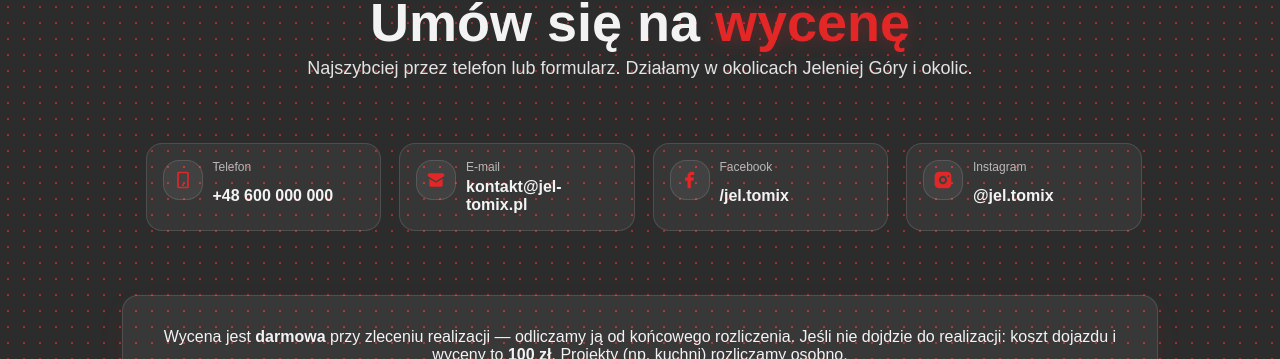
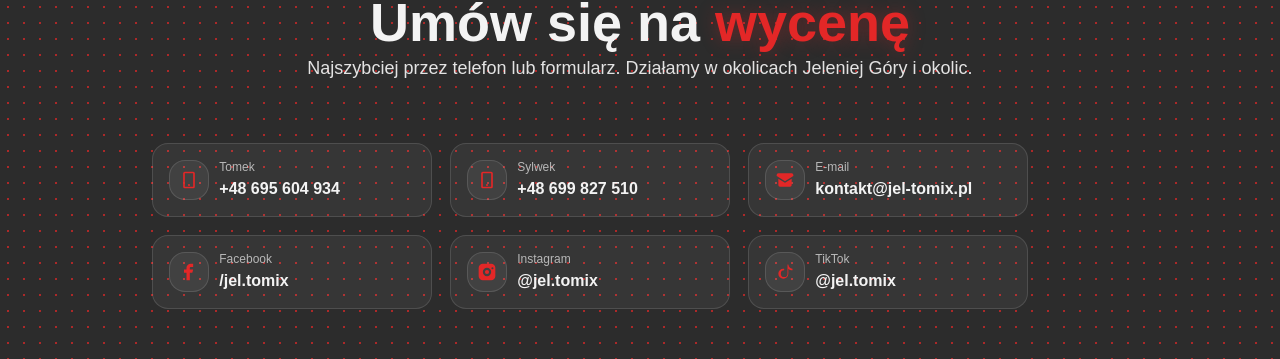
Before and after one commit to Sylweradoy/firma, a Next.js app: page / in a window 1280 px wide. Shown: the part 4625-4984 px from the top of the page. Built offline with nearby package versions, Linux system fonts and the light colour scheme; no server answers; a web font is replaced by a local one.

Commit message:
dodałem 2 telfon i tic-toka do kontaktu

```diff
--- a/src/app/(site)/components/Contact/Contact.module.scss
+++ b/src/app/(site)/components/Contact/Contact.module.scss
@@ -35,13 +35,18 @@
 
 /* Kafelki kontaktowe */
 .cards {
-  --cols: 1;
+  /* mobile: 1 kolumna na pełną szerokość */
   display: grid;
-  grid-template-columns: repeat(var(--cols), minmax(0, 1fr));
+  grid-template-columns: 1fr;
   gap: clamp(12px, 3vw, 18px);
 
-  @include mq(sm) { --cols: 2; }
-  @include mq(md) { --cols: 4; }
+  /* od ~sm/ md przechodzimy na flexa i centrujemy wiersze */
+  @include mq(sm) {
+    display: flex;
+    flex-wrap: wrap;
+    justify-content: center;    /* ⬅️ centrowanie wierszy (w tym ostatniego) */
+    gap: clamp(12px, 3vw, 18px);
+  }
 }
 .card {
   @include card;
@@ -51,6 +56,12 @@
   background: color.change($white, $alpha: .05);
   border-color: $color-border;
   transition: transform .18s ease, border-color .2s ease, background-color .2s ease;
+
+  width: 100%;            /* mobile: pełna szerokość */
+  @include mq(sm) {
+    flex: 0 1 280px;      /* ⬅️ stała baza kafelka dla flexboxa */
+    max-width: 320px;     /* (opcjonalnie) ograniczenie, żeby nie rosły za szeroko */
+  }
 
   &:hover {
     transform: translateY(-3px);
--- a/src/app/(site)/components/Contact/Contact.tsx
+++ b/src/app/(site)/components/Contact/Contact.tsx
@@ -3,8 +3,6 @@
 import { useEffect, useRef, useState } from "react";
 import { motion, type Variants, type Transition } from "framer-motion";
 import styles from "./Contact.module.scss";
-
-/* używamy globalnych styli przycisków (bez komponentów TSX, więc zero problemów z typem `as`) */
 
 import ButtonPrimary from "@/app/(site)/components/ui/ButtonPrimary";
 import ButtonSecondary from "@/app/(site)/components/ui/ButtonSecondary";
@@ -16,45 +14,34 @@ const sectionV: Variants = {
 };
 const cardV: Variants = {
   hidden: { opacity: 0, y: 14, scale: 0.98 },
-  show: {
-    opacity: 1,
-    y: 0,
-    scale: 1,
-    transition: { duration: 0.35, ease: easeOut },
-  },
+  show: { opacity: 1, y: 0, scale: 1, transition: { duration: 0.35, ease: easeOut } },
 };
 
 // Ikony
 const IPhone = () => (
   <svg width="20" height="20" viewBox="0 0 24 24" aria-hidden="true">
-    <path
-      fill="currentColor"
-      d="M7 2h10a2 2 0 0 1 2 2v16a2 2 0 0 1-2 2H7a2 2 0 0 1-2-2V4a2 2 0 0 1 2-2Zm0 2v16h10V4H7Zm5 15.25a1.25 1.25 0 1 0 0-2.5 1.25 1.25 0 0 0 0 2.5Z"
-    />
+    <path fill="currentColor" d="M7 2h10a2 2 0 0 1 2 2v16a2 2 0 0 1-2 2H7a2 2 0 0 1-2-2V4a2 2 0 0 1 2-2Zm0 2v16h10V4H7Zm5 15.25a1.25 1.25 0 1 0 0-2.5 1.25 1.25 0 0 0 0 2.5Z"/>
   </svg>
 );
 const IEmail = () => (
   <svg width="20" height="20" viewBox="0 0 24 24" aria-hidden="true">
-    <path
-      fill="currentColor"
-      d="M20 4H4a2 2 0 0 0-2 2v1.2l10 6.25L22 7.2V6a2 2 0 0 0-2-2Zm0 6.4-8 5-8-5V18a2 2 0 0 0 2 2h12a2 2 0 0 0 2-2v-7.6Z"
-    />
+    <path fill="currentColor" d="M20 4H4a2 2 0 0 0-2 2v1.2l10 6.25L22 7.2V6a2 2 0 0 0-2-2Zm0 6.4-8 5-8-5V18a2 2 0 0 0 2 2h12a2 2 0 0 0 2-2v-7.6Z"/>
   </svg>
 );
 const IFb = () => (
   <svg width="20" height="20" viewBox="0 0 24 24" aria-hidden="true">
-    <path
-      fill="currentColor"
-      d="M13 22v-9h3l1-4h-4V7a1 1 0 0 1 1-1h3V2h-3a5 5 0 0 0-5 5v2H6v4h3v9h4Z"
-    />
+    <path fill="currentColor" d="M13 22v-9h3l1-4h-4V7a1 1 0 0 1 1-1h3V2h-3a5 5 0 0 0-5 5v2H6v4h3v9h4Z"/>
   </svg>
 );
 const IInsta = () => (
   <svg width="20" height="20" viewBox="0 0 24 24" aria-hidden="true">
-    <path
-      fill="currentColor"
-      d="M7 2h10a5 5 0 0 1 5 5v10a5 5 0 0 1-5 5H7a5 5 0 0 1-5-5V7a5 5 0 0 1 5-5Zm5 5a5 5 0 1 0 .001 10.001A5 5 0 0 0 12 7Zm0 2.5a2.5 2.5 0 1 1-.001 5.001A2.5 2.5 0 0 1 12 9.5Zm6.5-.75a1.25 1.25 0 1 0 0-2.5 1.25 1.25 0 0 0 0 2.5Z"
-    />
+    <path fill="currentColor" d="M7 2h10a5 5 0 0 1 5 5v10a5 5 0 0 1-5 5H7a5 5 0 0 1-5-5V7a5 5 0 0 1 5-5Zm5 5a5 5 0 1 0 .001 10.001A5 5 0 0 0 12 7Zm0 2.5a2.5 2.5 0 1 1-.001 5.001A2.5 2.5 0 0 1 12 9.5Zm6.5-.75a1.25 1.25 0 1 0 0-2.5 1.25 1.25 0 0 0 0 2.5Z"/>
+  </svg>
+);
+// TikTok – uproszczona ikonka
+const ITikTok = () => (
+  <svg width="20" height="20" viewBox="0 0 24 24" aria-hidden="true">
+    <path fill="currentColor" d="M14 3h2c.4 2.9 2.2 4.7 5 5v2c-2.2-.1-3.9-.9-5-2v6a6 6 0 1 1-6-6c.3 0 .7 0 1 .1V10a4 4 0 1 0 4 4V3Z"/>
   </svg>
 );
 
@@ -69,9 +56,7 @@ export default function Contact() {
     const prev = document.body.style.overflow;
     document.body.style.overflow = "hidden";
     closeBtnRef.current?.focus();
-    const onEsc = (e: KeyboardEvent) => {
-      if (e.key === "Escape") setOpen(false);
-    };
+    const onEsc = (e: KeyboardEvent) => { if (e.key === "Escape") setOpen(false); };
     window.addEventListener("keydown", onEsc);
     return () => {
       document.body.style.overflow = prev;
@@ -89,10 +74,7 @@ export default function Contact() {
     const name = String(form.get("name") || "").trim();
     const phone = String(form.get("phone") || "").trim();
     const msg = String(form.get("message") || "").trim();
-    if (!name || !phone) {
-      alert("Uzupełnij imię i numer telefonu.");
-      return;
-    }
+    if (!name || !phone) { alert("Uzupełnij imię i numer telefonu."); return; }
     setSubmitting(true);
     try {
       console.log("CONTACT_FORM", { name, phone, msg });
@@ -104,11 +86,7 @@ export default function Contact() {
   };
 
   return (
-    <section
-      id="kontakt"
-      className={styles.contact}
-      aria-labelledby="contact-heading"
-    >
+    <section id="kontakt" className={styles.contact} aria-labelledby="contact-heading">
       <motion.header
         className={styles.header}
         variants={sectionV}
@@ -121,8 +99,7 @@ export default function Contact() {
           Umów się na <span>wycenę</span>
         </h2>
         <p className={styles.lead}>
-          Najszybciej przez telefon lub formularz. Działamy w okolicach Jeleniej
-          Góry i okolic.
+          Najszybciej przez telefon lub formularz. Działamy w okolicach Jeleniej Góry i okolic.
         </p>
       </motion.header>
 
@@ -134,49 +111,56 @@ export default function Contact() {
         whileInView="show"
         viewport={{ once: true, amount: 0.25 }}
       >
+        {/* Telefon #1 */}
         <motion.li className={styles.card} variants={cardV}>
-          <a href="tel:+48600000000" className={styles.cardLink}>
-            <span className={styles.icon}>
-              <IPhone />
-            </span>
-            <span className={styles.cardTitle}>Telefon</span>
-            <span className={styles.cardValue}>+48 600 000 000</span>
+          <a href="tel:+48695604934" className={styles.cardLink}>
+            <span className={styles.icon}><IPhone /></span>
+            <span className={styles.cardTitle}>Tomek</span>
+            <span className={styles.cardValue}>+48&nbsp;695&nbsp;604&nbsp;934</span>
           </a>
         </motion.li>
+
+        {/* Telefon #2 — podmień na właściwy numer */}
+        <motion.li className={styles.card} variants={cardV}>
+          <a href="tel:+48699827510" className={styles.cardLink}>
+            <span className={styles.icon}><IPhone /></span>
+            <span className={styles.cardTitle}>Sylwek</span>
+            <span className={styles.cardValue}>+48&nbsp;699&nbsp;827&nbsp;510</span>
+          </a>
+        </motion.li>
+
+        {/* E-mail */}
         <motion.li className={styles.card} variants={cardV}>
           <a href="mailto:kontakt@jel-tomix.pl" className={styles.cardLink}>
-            <span className={styles.icon}>
-              <IEmail />
-            </span>
+            <span className={styles.icon}><IEmail /></span>
             <span className={styles.cardTitle}>E-mail</span>
             <span className={styles.cardValue}>kontakt@jel-tomix.pl</span>
           </a>
         </motion.li>
+
+        {/* Facebook */}
         <motion.li className={styles.card} variants={cardV}>
-          <a
-            href="#"
-            target="_blank"
-            rel="noopener noreferrer"
-            className={styles.cardLink}
-          >
-            <span className={styles.icon}>
-              <IFb />
-            </span>
+          <a href="#" target="_blank" rel="noopener noreferrer" className={styles.cardLink}>
+            <span className={styles.icon}><IFb /></span>
             <span className={styles.cardTitle}>Facebook</span>
             <span className={styles.cardValue}>/jel.tomix</span>
           </a>
         </motion.li>
+
+        {/* Instagram */}
         <motion.li className={styles.card} variants={cardV}>
-          <a
-            href="#"
-            target="_blank"
-            rel="noopener noreferrer"
-            className={styles.cardLink}
-          >
-            <span className={styles.icon}>
-              <IInsta />
-            </span>
+          <a href="#" target="_blank" rel="noopener noreferrer" className={styles.cardLink}>
+            <span className={styles.icon}><IInsta /></span>
             <span className={styles.cardTitle}>Instagram</span>
+            <span className={styles.cardValue}>@jel.tomix</span>
+          </a>
+        </motion.li>
+
+        {/* TikTok */}
+        <motion.li className={styles.card} variants={cardV}>
+          <a href="#" target="_blank" rel="noopener noreferrer" className={styles.cardLink}>
+            <span className={styles.icon}><ITikTok /></span>
+            <span className={styles.cardTitle}>TikTok</span>
             <span className={styles.cardValue}>@jel.tomix</span>
           </a>
         </motion.li>
@@ -191,16 +175,10 @@ export default function Contact() {
         viewport={{ once: true, amount: 0.3 }}
       >
         <p>
-          Wycena jest <strong>darmowa</strong> przy zleceniu realizacji —
-          odliczamy ją od końcowego rozliczenia. Jeśli nie dojdzie do
-          realizacji: koszt dojazdu i wyceny to <strong>100&nbsp;zł</strong>.
-          Projekty (np. kuchni) rozliczamy osobno.
+          Wycena jest <strong>darmowa</strong> przy zleceniu realizacji — odliczamy ją od końcowego rozliczenia.
+          Jeśli nie dojdzie do realizacji: koszt dojazdu i wyceny to <strong>100&nbsp;zł</strong>. Projekty (np. kuchni) rozliczamy osobno.
         </p>
-
-        {/* Sekundarny guzik w 100% na globalnych klasach */}
-        <ButtonSecondary onClick={() => setOpen(true)}>
-          Zasady wyceny / szczegóły
-        </ButtonSecondary>
+        <ButtonSecondary onClick={() => setOpen(true)}>Zasady wyceny / szczegóły</ButtonSecondary>
       </motion.div>
 
       {/* Formularz */}
@@ -214,26 +192,12 @@ export default function Contact() {
       >
         <div className={styles.field}>
           <label htmlFor="name">Imię</label>
-          <input
-            id="name"
-            name="name"
-            type="text"
-            placeholder="np. Anna"
-            autoComplete="name"
-            required
-          />
+          <input id="name" name="name" type="text" placeholder="np. Anna" autoComplete="name" required />
         </div>
 
         <div className={styles.field}>
           <label htmlFor="phone">Telefon</label>
-          <input
-            id="phone"
-            name="phone"
-            type="tel"
-            placeholder="np. 600 000 000"
-            autoComplete="tel"
-            required
-          />
+          <input id="phone" name="phone" type="tel" placeholder="np. 600 000 000" autoComplete="tel" required />
         </div>
 
         <div className={styles.fieldFull}>
@@ -247,57 +211,28 @@ export default function Contact() {
         </div>
 
         <div className={styles.actions}>
-          {/* Primary jako prawdziwy <button> z globalnych klas */}
           <ButtonPrimary type="submit" disabled={submitting}>
             {submitting ? "Wysyłanie…" : "Wyślij zapytanie"}
           </ButtonPrimary>
-
-          {sent && (
-            <span className={styles.sentNote}>
-              Dziękujemy! Odezwiemy się wkrótce.
-            </span>
-          )}
+          {sent && <span className={styles.sentNote}>Dziękujemy! Odezwiemy się wkrótce.</span>}
         </div>
       </motion.form>
 
       {/* Modal – zasady wyceny */}
       {open && (
-        <div
-          className={styles.modal}
-          role="dialog"
-          aria-modal="true"
-          aria-labelledby="rules-title"
-        >
-          <button
-            className={styles.backdrop}
-            aria-label="Zamknij"
-            onClick={() => setOpen(false)}
-          />
+        <div className={styles.modal} role="dialog" aria-modal="true" aria-labelledby="rules-title">
+          <button className={styles.backdrop} aria-label="Zamknij" onClick={() => setOpen(false)} />
           <div className={styles.modalInner}>
             <h3 id="rules-title">Zasady wyceny</h3>
             <ul className={styles.rulesList}>
-              <li>
-                <strong>Darmowa wycena</strong> przy zleceniu – odliczamy od
-                końcowej kwoty.
-              </li>
-              <li>
-                Bez realizacji: <strong>100&nbsp;zł</strong> za dojazd i wycenę.
-              </li>
-              <li>
-                Projekty (np. kuchnia, zabudowy) – wycena i płatność{" "}
-                <strong>osobno</strong>.
-              </li>
-              <li>
-                Po akceptacji oferty ustalamy <strong>termin</strong> i
-                podpisujemy <strong>umowę</strong>.
-              </li>
+              <li><strong>Darmowa wycena</strong> przy zleceniu – odliczamy od końcowej kwoty.</li>
+              <li>Bez realizacji: <strong>100&nbsp;zł</strong> za dojazd i wycenę.</li>
+              <li>Projekty (np. kuchnia, zabudowy) – wycena i płatność <strong>osobno</strong>.</li>
+              <li>Po akceptacji oferty ustalamy <strong>termin</strong> i podpisujemy <strong>umowę</strong>.</li>
             </ul>
 
             <div className={styles.modalActions}>
-              {/* Sekundarny guzik – globalne klasy */}
-              <ButtonSecondary ref={closeBtnRef} onClick={() => setOpen(false)}>
-                Zamknij
-              </ButtonSecondary>
+              <ButtonSecondary ref={closeBtnRef} onClick={() => setOpen(false)}>Zamknij</ButtonSecondary>
             </div>
           </div>
         </div>
```
